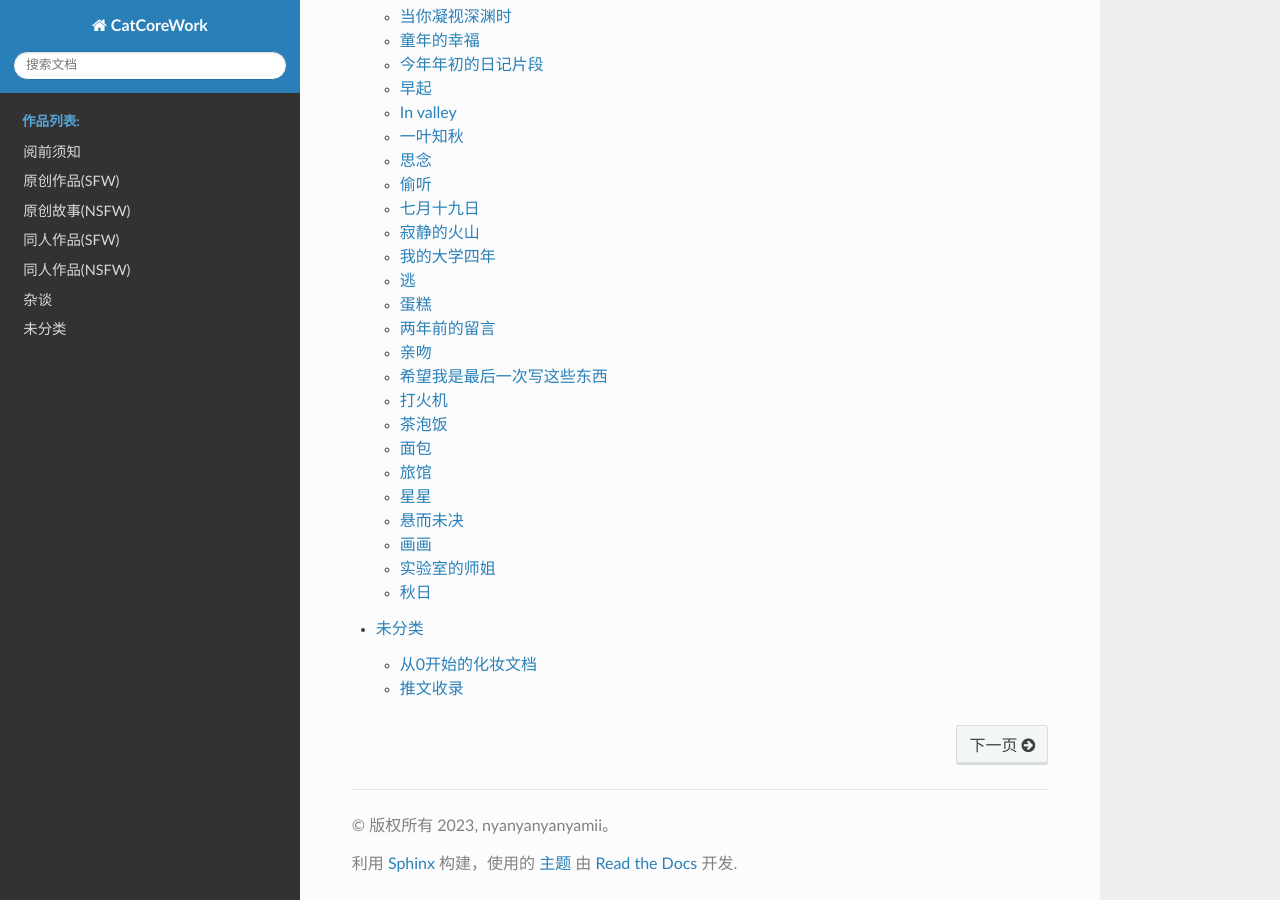
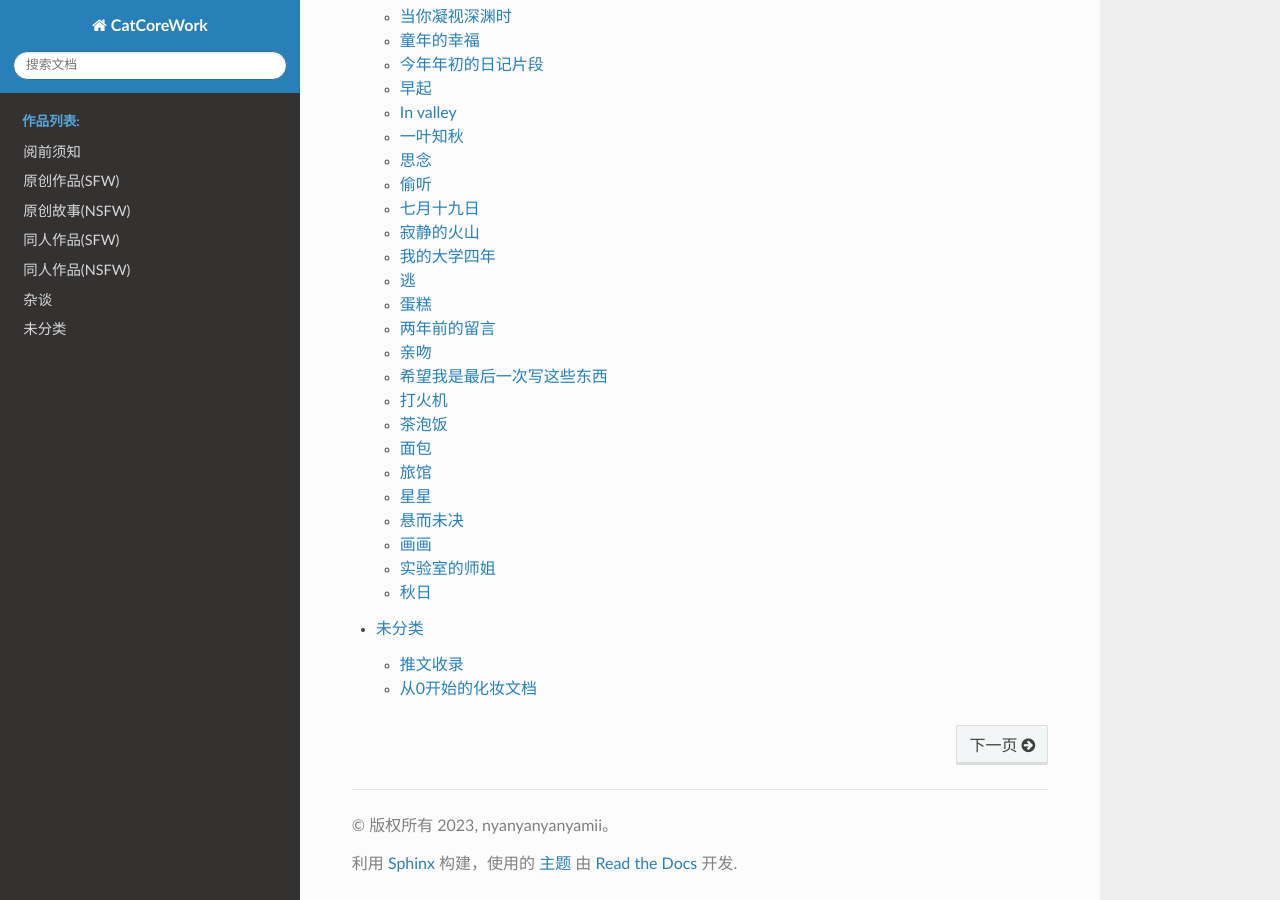
Before and after one commit to nyanyanyanyamii/catCoreWork, a Sphinx documentation site: the page built from source/index.rst, in a window 1280 px wide and 900 px high, scrolled down 1399 px. Built offline with Sphinx 7.4.7 and the Read the Docs theme 2.0.0, drawn with Linux system fonts in a browser that asks for light colours.

```diff
--- a/source/未分类/index.rst
+++ b/source/未分类/index.rst
@@ -4,5 +4,5 @@
 .. toctree::
    :maxdepth: 1
 
+   推文收录
    从0开始的化妆文档
-   推文收录
```
